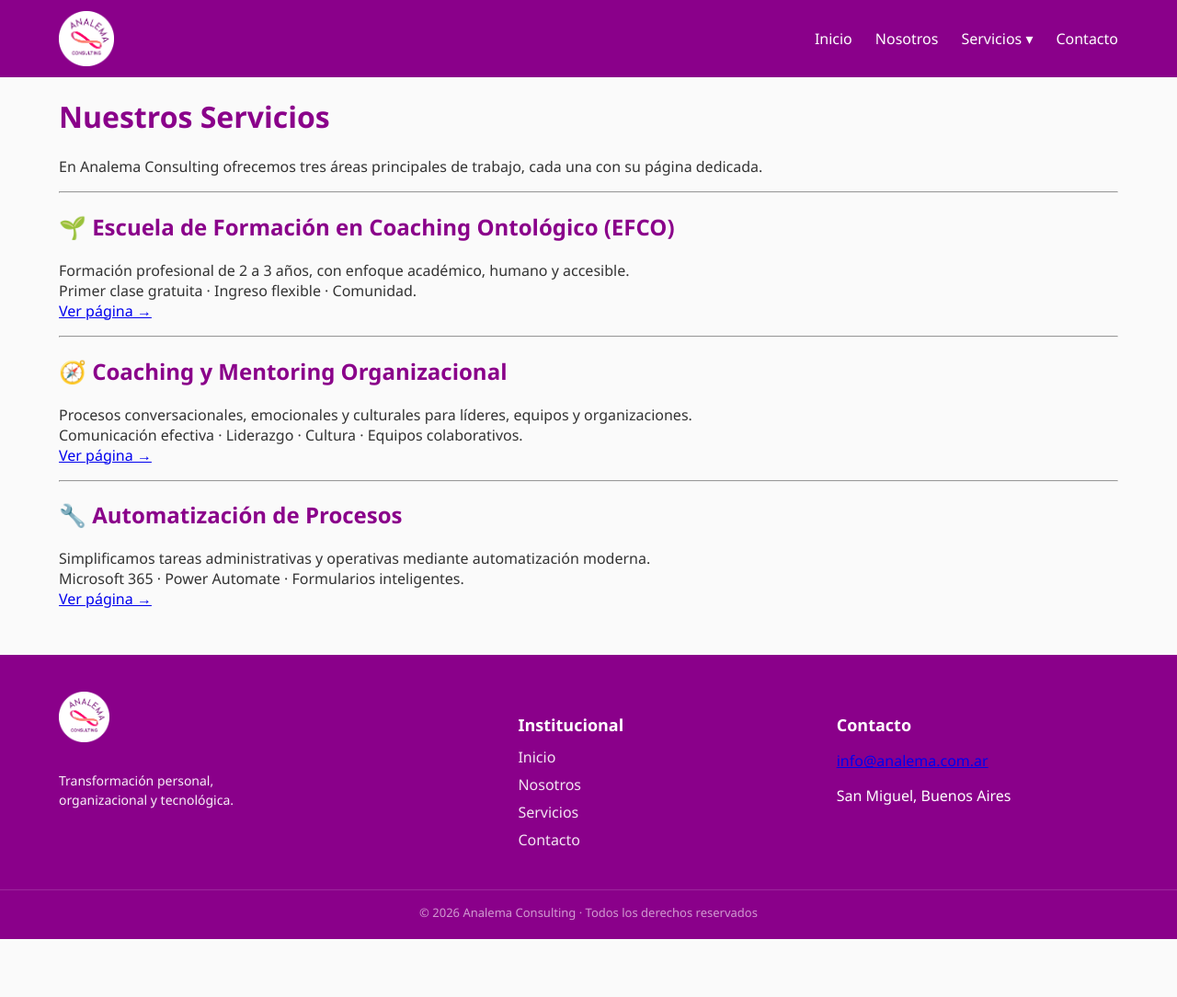
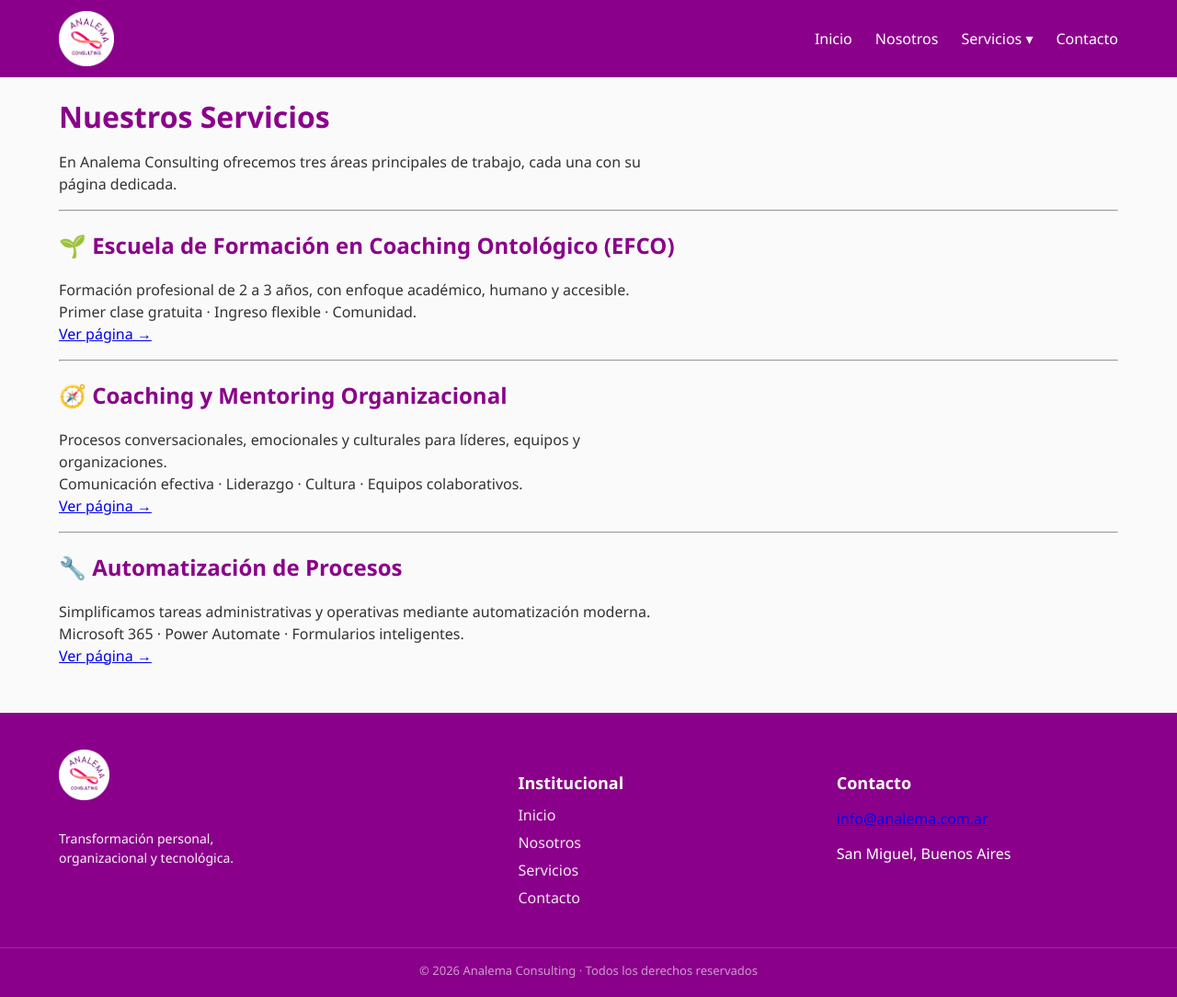
Before and after one commit to sivasilev-gif/analema.com.ar, a Jekyll site: the page built from servicios.md, in a window 1280 px wide. Shown: the whole page at 92% size. Built offline with Jekyll 4.4.1, drawn with Linux system fonts in a browser that asks for light colours; before the commit the page ends 1021 px from its top, so only the background shows below that.

Commit message:
Update styles.css

```diff
--- a/assets/css/styles.css
+++ b/assets/css/styles.css
@@ -798,3 +798,27 @@ nav,
   position: relative !important;
   z-index: 1 !important;
 }
+
+/* Página de contacto */
+.contact-form-wrapper {
+  margin-top: 30px;
+  margin-bottom: 50px;
+}
+
+.contact-form-wrapper iframe {
+  border-radius: 8px;
+  border: 2px solid #8a008a;
+  box-shadow: 0 4px 12px rgba(0,0,0,0.1);
+}
+
+/* Títulos */
+.page-content h1 {
+  color: #8a008a;
+  margin-bottom: 10px;
+}
+
+.page-content p {
+  font-size: 16px;
+  line-height: 1.5;
+  max-width: 650px;
+}
```
